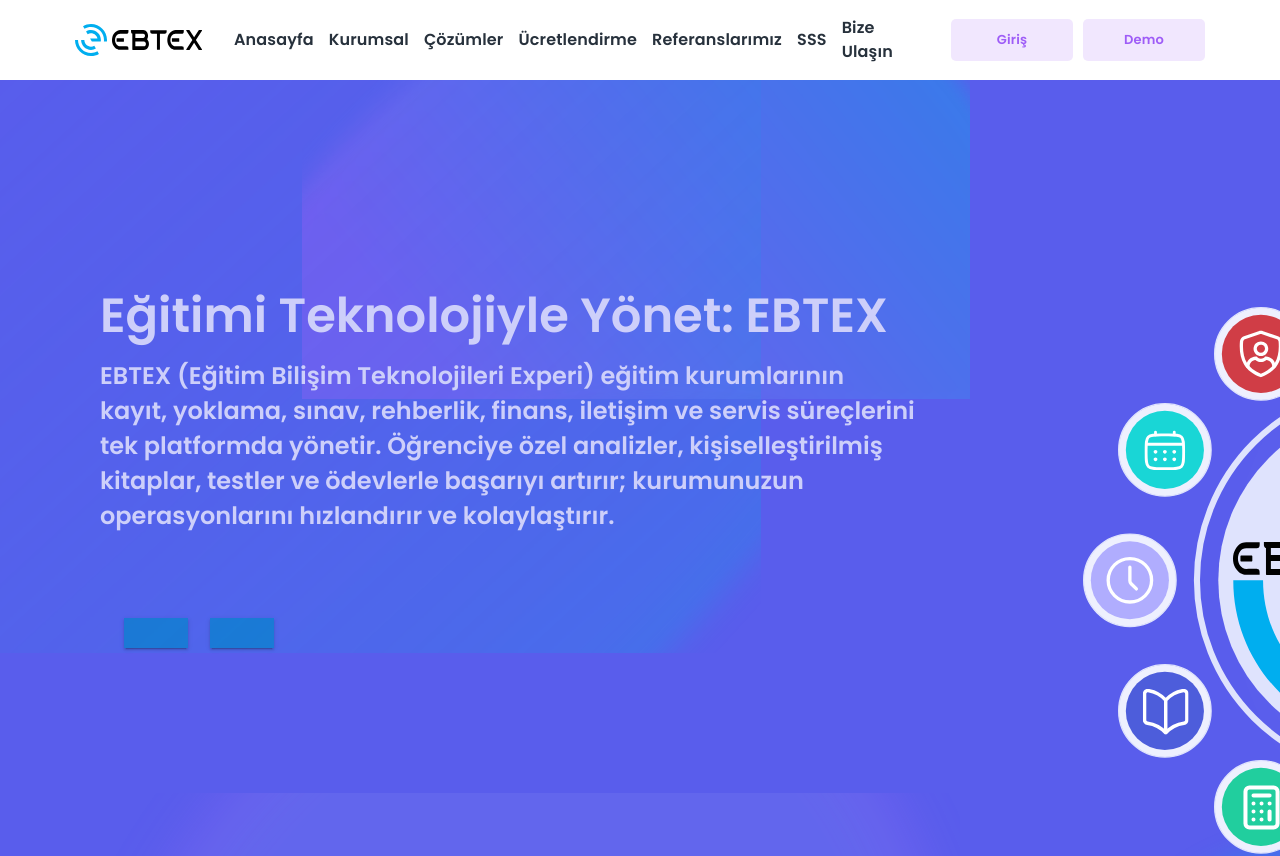
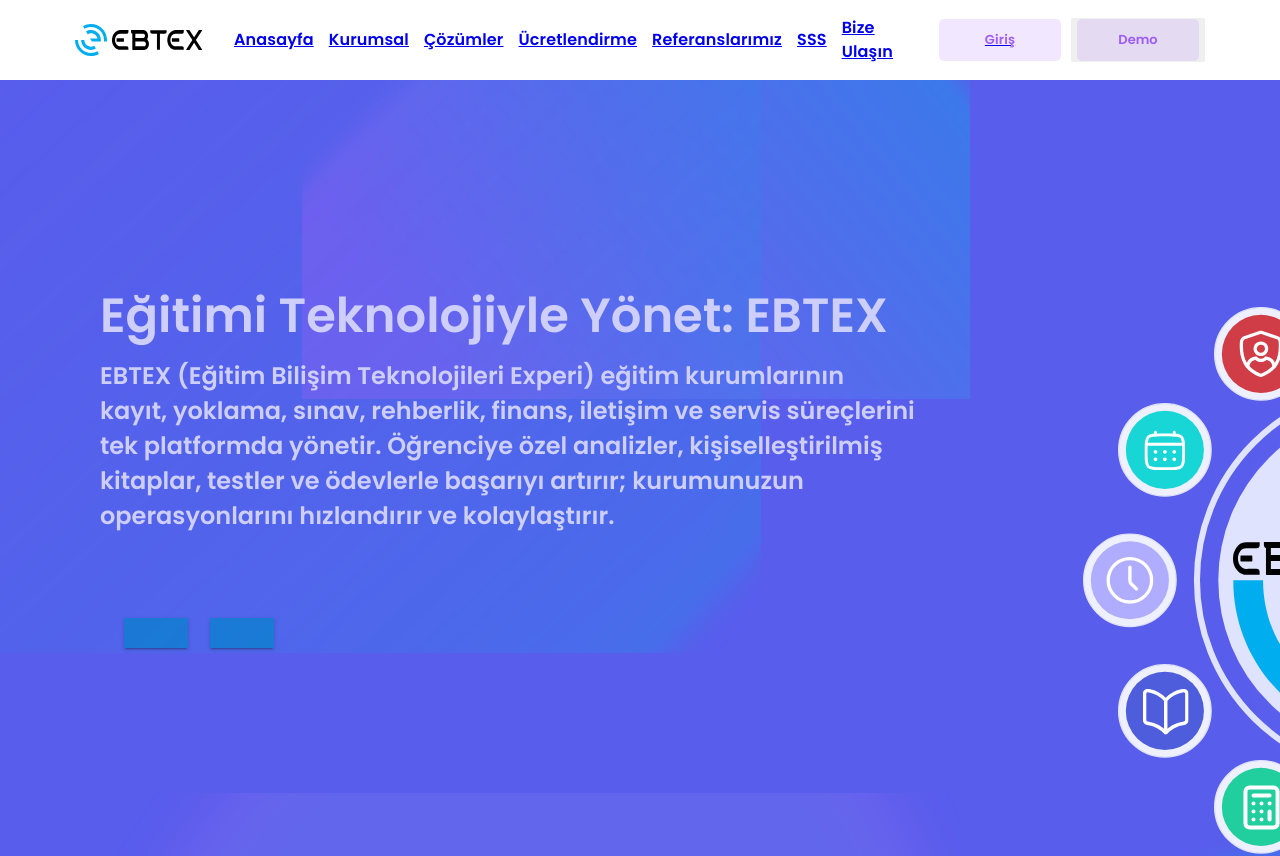
Before and after one commit to recepasl44/website, a Next.js app: page / in a window 1280 px wide. Shown: the top 856 px of the page. Built offline with nearby package versions, Linux system fonts and the light colour scheme; what @mui/material-nextjs would draw is missing.

Commit message:
Enable section navigation and interactive forms

```diff
--- a/app/website-design.tsx
+++ b/app/website-design.tsx
@@ -17,19 +17,33 @@ const WebsiteDesign: NextPage = () => {
   return (
     <>
       <GrmeNavbarOn />
-      <div className="w-full relative flex flex-row items-start justify-start leading-[normal] tracking-[normal]">
+      <section id="anasayfa" className="w-full relative flex flex-row items-start justify-start leading-[normal] tracking-[normal]">
         <Component1 />
 
-      </div>
+      </section>
+      <section id="kurumsal">
         <Root />
+      </section>
+      <section id="cozumler">
         <Website />
         <Website1 />
         <Root1 />
+      </section>
+      <section id="kullanici-merkezi">
         <Frame2461 />
+      </section>
+      <section id="ucretlendirme">
         <Root2 />
+      </section>
+      <section id="sss">
         <Root3 />
+      </section>
+      <section id="referanslar">
         <Referanslarmz />
+      </section>
+      <section id="iletisim">
         <MesajGnder />
+      </section>
 
       <Footer />
     </>
--- a/components/frame-component1.tsx
+++ b/components/frame-component1.tsx
@@ -1,10 +1,11 @@
-import type { NextPage } from "next";
+"use client";
+import type { FC } from "react";
 
 export type FrameComponent1Type = {
   className?: string;
 };
 
-const FrameComponent1: NextPage<FrameComponent1Type> = ({ className = "" }) => {
+const FrameComponent1: FC<FrameComponent1Type> = ({ className = "" }) => {
   return (
     <div
       className={`h-[24.125rem] shadow-[0px_4px_4px_rgba(0,_0,_0,_0.25)] rounded-[1.875rem] bg-[#fff] overflow-hidden flex flex-col items-start justify-start !pt-[1.688rem] !pb-[1.688rem] !pl-[1.813rem] !pr-[1.813rem] box-border gap-[1.563rem] text-left text-[2rem] text-[#27313c] font-[Poppins] ${className}`}
@@ -31,9 +32,9 @@ const FrameComponent1: NextPage<FrameComponent1Type> = ({ className = "" }) => {
         </div>
       </div>
       <div className="w-[30.938rem] h-[2.375rem] flex flex-col items-end justify-center text-[0.938rem] text-[#fff]">
-        <div className="rounded-md bg-[#5c67f7] flex flex-row items-center justify-center !pt-[0.469rem] !pb-[0.469rem] !pl-[0.938rem] !pr-[0.938rem]">
+        <button className="rounded-md bg-[#5c67f7] flex flex-row items-center justify-center !pt-[0.469rem] !pb-[0.469rem] !pl-[0.938rem] !pr-[0.938rem]">
           <div className="relative font-semibold">Satın Al</div>
-        </div>
+        </button>
       </div>
     </div>
   );
--- a/components/header.tsx
+++ b/components/header.tsx
@@ -2,6 +2,7 @@
 import type { NextPage } from "next";
 import Image from "next/image";
 import { useState } from "react";
+import MesajGnder from "./mesaj-gnder";
 import SecondaryNavButton from "./secondary-nav-button";
 
 export type HeaderType = {
@@ -10,7 +11,9 @@ export type HeaderType = {
 
 const Header: NextPage<HeaderType> = ({ className = "" }) => {
   const [open, setOpen] = useState(false);
+  const [demoOpen, setDemoOpen] = useState(false);
   return (
+    <>
     <div
       className={`h-20 w-full shadow-[0px_4px_4px_rgba(0,_0,_0,_0.25)] bg-[#fff] flex flex-row items-center justify-between !pt-[19px] !pb-[19px] !pl-[75px] !pr-[75px] box-border gap-8 text-left text-base text-[#27313c] font-[Poppins] ${className}`}
     >
@@ -35,17 +38,21 @@ const Header: NextPage<HeaderType> = ({ className = "" }) => {
         />
       </div>
       <div className="flex flex-row items-center justify-center gap-[15px] mq450:hidden">
-        <div className="relative font-semibold">Anasayfa</div>
-        <div className="relative font-semibold">Kurumsal</div>
-        <div className="relative font-semibold">Çözümler</div>
-        <div className="relative font-semibold">Ücretlendirme</div>
-        <div className="relative font-semibold">Referanslarımız</div>
-        <div className="relative font-semibold">SSS</div>
-        <div className="relative font-semibold">Bize Ulaşın</div>
+        <a href="#anasayfa" className="relative font-semibold">Anasayfa</a>
+        <a href="#kurumsal" className="relative font-semibold">Kurumsal</a>
+        <a href="#cozumler" className="relative font-semibold">Çözümler</a>
+        <a href="#ucretlendirme" className="relative font-semibold">Ücretlendirme</a>
+        <a href="#referanslar" className="relative font-semibold">Referanslarımız</a>
+        <a href="#sss" className="relative font-semibold">SSS</a>
+        <a href="#iletisim" className="relative font-semibold">Bize Ulaşın</a>
       </div>
       <div className="flex flex-row items-center justify-center gap-2.5 text-center text-[13px] text-[#9e5cf7] mq450:hidden">
-        <SecondaryNavButton property1="default" tEXT="Giriş" />
-        <SecondaryNavButton property1="default" tEXT="Demo" />
+        <a href="https://panel.ebtex.com.tr" target="_blank" rel="noopener noreferrer">
+          <SecondaryNavButton property1="default" tEXT="Giriş" />
+        </a>
+        <button onClick={() => setDemoOpen(true)}>
+          <SecondaryNavButton property1="default" tEXT="Demo" />
+        </button>
       </div>
       <button className="hidden mq450:block" onClick={() => setOpen(!open)}>
         <Image width={24} height={24} alt="menu" src="/hamburger.svg" />
@@ -55,20 +62,35 @@ const Header: NextPage<HeaderType> = ({ className = "" }) => {
           <button className="self-end mb-2" onClick={() => setOpen(false)}>
             ✕
           </button>
-          <a className="font-semibold">Anasayfa</a>
-          <a className="font-semibold">Kurumsal</a>
-          <a className="font-semibold">Çözümler</a>
-          <a className="font-semibold">Ücretlendirme</a>
-          <a className="font-semibold">Referanslarımız</a>
-          <a className="font-semibold">SSS</a>
-          <a className="font-semibold">Bize Ulaşın</a>
+          <a href="#anasayfa" className="font-semibold" onClick={() => setOpen(false)}>Anasayfa</a>
+          <a href="#kurumsal" className="font-semibold" onClick={() => setOpen(false)}>Kurumsal</a>
+          <a href="#cozumler" className="font-semibold" onClick={() => setOpen(false)}>Çözümler</a>
+          <a href="#ucretlendirme" className="font-semibold" onClick={() => setOpen(false)}>Ücretlendirme</a>
+          <a href="#referanslar" className="font-semibold" onClick={() => setOpen(false)}>Referanslarımız</a>
+          <a href="#sss" className="font-semibold" onClick={() => setOpen(false)}>SSS</a>
+          <a href="#iletisim" className="font-semibold" onClick={() => setOpen(false)}>Bize Ulaşın</a>
           <div className="flex flex-row items-center justify-start gap-2.5 text-[13px] text-[#9e5cf7]">
-            <SecondaryNavButton property1="default" tEXT="Giriş" />
-            <SecondaryNavButton property1="default" tEXT="Demo" />
+            <a href="https://panel.ebtex.com.tr" target="_blank" rel="noopener noreferrer">
+              <SecondaryNavButton property1="default" tEXT="Giriş" />
+            </a>
+            <button onClick={() => { setDemoOpen(true); setOpen(false); }}>
+              <SecondaryNavButton property1="default" tEXT="Demo" />
+            </button>
           </div>
         </div>
       )}
     </div>
+    {demoOpen && (
+      <div className="fixed inset-0 bg-black/50 flex items-center justify-center z-50 p-4">
+        <div className="bg-white p-4 max-w-full overflow-auto">
+          <button className="self-end mb-2" onClick={() => setDemoOpen(false)}>
+            ✕
+          </button>
+          <MesajGnder />
+        </div>
+      </div>
+    )}
+    </>
   );
 };
 
--- a/components/mesaj-gnder.tsx
+++ b/components/mesaj-gnder.tsx
@@ -1,4 +1,5 @@
-import type { NextPage } from "next";
+"use client";
+import type { FC } from "react";
 import S from "./s";
 import Bilgiler from "./bilgiler";
 
@@ -6,9 +7,9 @@ export type MesajGnderType = {
   className?: string;
 };
 
-const MesajGnder: NextPage<MesajGnderType> = ({ className = "" }) => {
+const MesajGnder: FC<MesajGnderType> = ({ className = "" }) => {
   return (
-    <div
+    <form
       className={`w-[60.25rem] shadow-[0px_4px_4px_3px_rgba(0,_0,_0,_0.25)] rounded-[0.625rem] bg-[#fff] border-[#e6eff3] border-solid border-[0.063rem] box-border max-w-full overflow-hidden flex flex-row items-center justify-center !pt-[1.125rem] !pb-[1.125rem] !pl-[2.438rem] !pr-[2.438rem] gap-5 leading-[normal] tracking-[normal] text-center text-2xl text-[#27313c] font-[Poppins] mx-auto ${className}`}
     >
       <Bilgiler />
@@ -22,19 +23,20 @@ const MesajGnder: NextPage<MesajGnderType> = ({ className = "" }) => {
           <S adSoyad="Telefon" adSoyadnzGiriniz="Telefon Numaranızı Giriniz" />
           <S adSoyad="Kurum Adı" adSoyadnzGiriniz="Kurum Adını Giriniz" />
           <div className="self-stretch flex flex-col items-start justify-center gap-[0.188rem]">
-            <div className="self-stretch relative font-medium">Mesaj</div>
-            <div className="self-stretch h-20 rounded-[0.625rem] bg-[#f8f9f9] border-[#e6eff3] border-solid border-[0.063rem] box-border flex flex-col items-start justify-start !p-2.5 text-right text-[0.813rem] text-[#686f77]">
-              <div className="relative">Mesajınızı Giriniz</div>
-            </div>
+            <label className="self-stretch relative font-medium">Mesaj</label>
+            <textarea
+              className="self-stretch h-20 rounded-[0.625rem] bg-[#f8f9f9] border-[#e6eff3] border-solid border-[0.063rem] box-border p-2.5 text-[0.813rem] text-[#686f77]"
+              placeholder="Mesajınızı Giriniz"
+            />
           </div>
         </section>
         <div className="self-stretch flex flex-col items-end justify-center text-left text-[0.938rem] text-[#fff]">
-          <div className="rounded-md bg-[#5c67f7] flex flex-row items-center justify-center !pt-[0.469rem] !pb-[0.469rem] !pl-[0.938rem] !pr-[0.938rem]">
+          <button type="submit" className="rounded-md bg-[#5c67f7] flex flex-row items-center justify-center !pt-[0.469rem] !pb-[0.469rem] !pl-[0.938rem] !pr-[0.938rem]">
             <div className="relative font-semibold">Mesajı Gönder</div>
-          </div>
+          </button>
         </div>
       </div>
-    </div>
+    </form>
   );
 };
 
--- a/components/s.tsx
+++ b/components/s.tsx
@@ -1,4 +1,5 @@
-import type { NextPage } from "next";
+"use client";
+import type { FC } from "react";
 
 export type SType = {
   className?: string;
@@ -6,17 +7,19 @@ export type SType = {
   adSoyadnzGiriniz?: string;
 };
 
-const S: NextPage<SType> = ({ className = "", adSoyad, adSoyadnzGiriniz }) => {
+const S: FC<SType> = ({ className = "", adSoyad, adSoyadnzGiriniz }) => {
   return (
     <div
       className={`self-stretch flex flex-col items-start justify-center gap-[0.188rem] text-right text-[0.813rem] text-[#686f77] font-[Poppins] ${className}`}
     >
-      <header className="self-stretch relative text-[0.938rem] font-medium font-[Poppins] text-[#27313c] text-left">
+      <label className="self-stretch relative text-[0.938rem] font-medium font-[Poppins] text-[#27313c] text-left">
         {adSoyad}
-      </header>
-      <div className="self-stretch h-10 rounded-[0.625rem] bg-[#f8f9f9] border-[#e6eff3] border-solid border-[0.063rem] box-border flex flex-col items-start justify-center !pt-0 !pb-0 !pl-2.5 !pr-2.5">
-        <div className="relative">{adSoyadnzGiriniz}</div>
-      </div>
+      </label>
+      <input
+        type="text"
+        placeholder={adSoyadnzGiriniz}
+        className="self-stretch h-10 rounded-[0.625rem] bg-[#f8f9f9] border-[#e6eff3] border-solid border-[0.063rem] box-border !pl-2.5 !pr-2.5"
+      />
     </div>
   );
 };
```
Also changed, not shown: components/root2.tsx (+23 -14 lines). Lines whose indentation alone changed are shown as unchanged.
